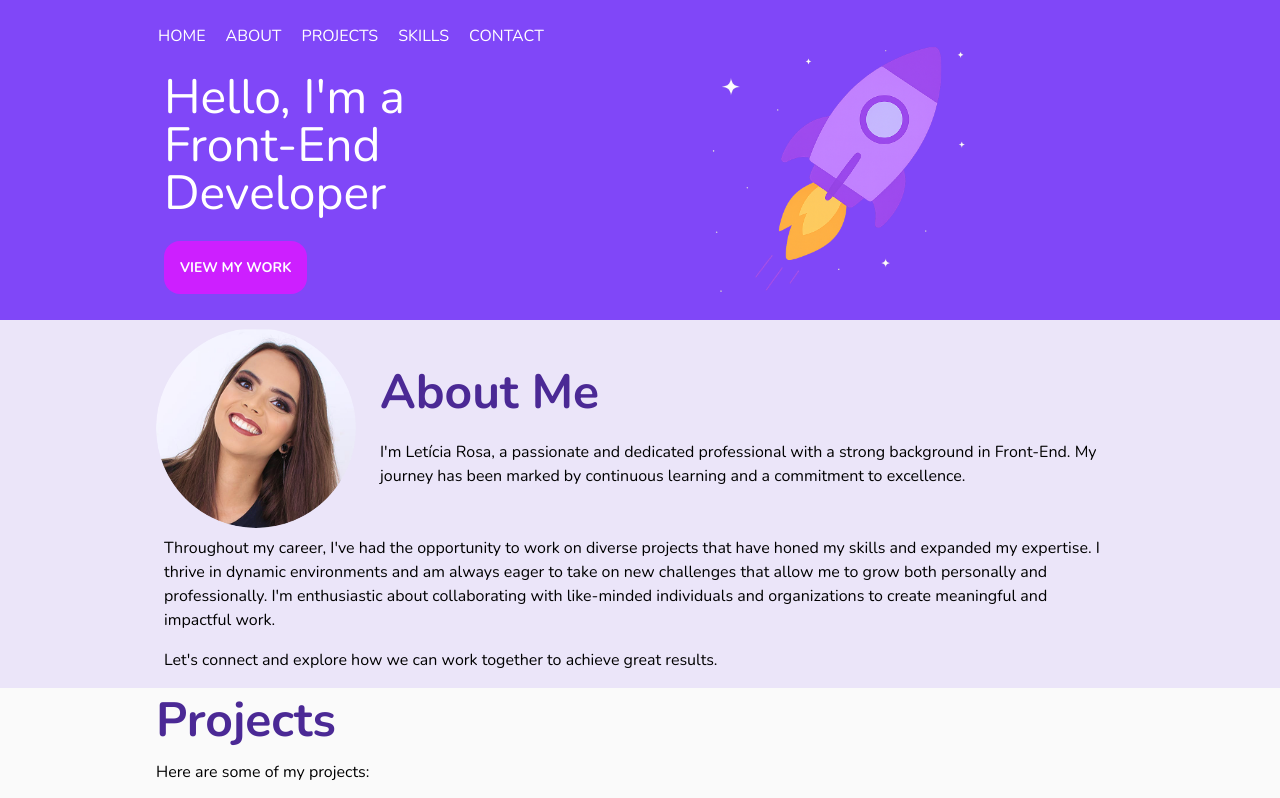
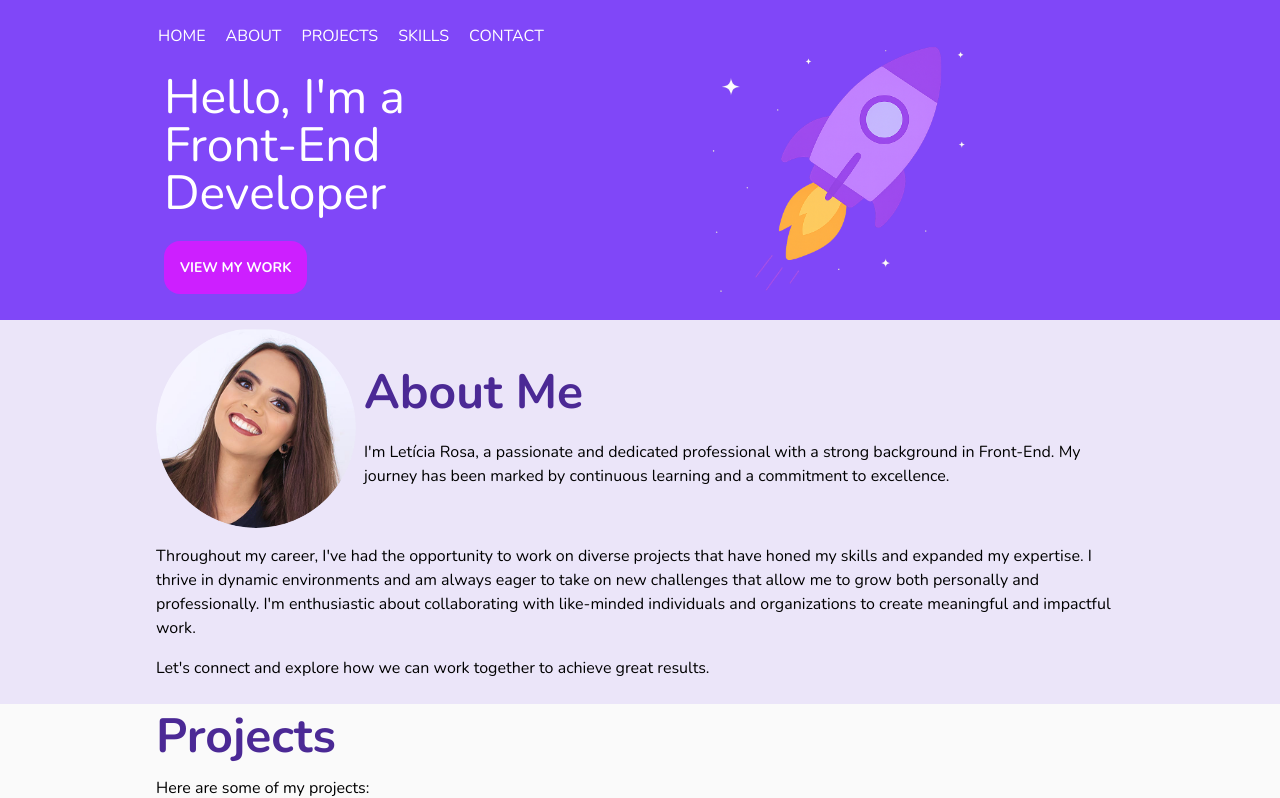
Before and after one commit to LeticiaRosa/leticiarosa.github.io, a React (Vite) app: page / in a window 1280 px wide. Shown: the top 798 px of the page. Built offline with nearby package versions, Linux system fonts and the light colour scheme.

Commit message:
fix: Ajuste de padding no about me

```diff
--- a/src/components/AboutMe.tsx
+++ b/src/components/AboutMe.tsx
@@ -5,24 +5,24 @@ export function AboutMe() {
       <div className="container">
         <div className="flex flex-col items-center justify-between gap-2 sm:flex-row">
           <img src={imgMe} alt="My Image" className="max-h-50 max-w-full rounded-full object-contain" />
-          <div className="flex flex-col items-start justify-center gap-6 p-4">
+          <div className="flex flex-col items-start justify-center gap-6">
             <h1 className="text-purple-dark text-3xl font-bold lg:text-5xl" id="about">
               About Me
             </h1>
             <div className="flex flex-col items-start justify-center gap-4">
               <p className="text-s md:text-m text-black">
-                I'm Letícia Rosa, a passionate and dedicated professional with a strong background in Front-End. My journey has been marked by continuous learning and a commitment to excellence.{' '}
+                I'm Letícia Rosa, a passionate and dedicated professional with a strong background in Front-End. My journey has been marked by continuous learning and a commitment to excellence.
               </p>
             </div>
           </div>
         </div>
-        <div className="flex flex-col items-start justify-center gap-4 p-4 lg:p-2">
-          <p className="text-s md:text-m text-black">
+        <div className="flex flex-col items-start justify-center gap-4">
+          <p className="text-s md:text-m pt-4 text-black">
             Throughout my career, I've had the opportunity to work on diverse projects that have honed my skills and expanded my expertise. I thrive in dynamic environments and am always eager to take
             on new challenges that allow me to grow both personally and professionally. I'm enthusiastic about collaborating with like-minded individuals and organizations to create meaningful and
             impactful work.
           </p>
-          <p className="text-s md:text-m text-black">Let's connect and explore how we can work together to achieve great results.</p>
+          <p className="text-s md:text-m pb-4 text-black">Let's connect and explore how we can work together to achieve great results.</p>
         </div>
       </div>
     </section>
```
